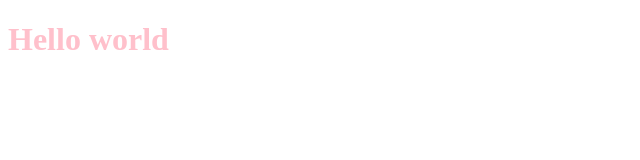
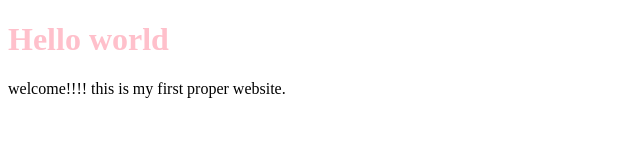
Before and after one commit to Jesse-Me/Git_test, a plain HTML site: page index.html in a window 1280 px wide. Shown: the whole page, without its empty margins (0-640 px from the left). Drawn offline with Linux system fonts and the light colour scheme.

Commit message:
second comit

```diff
--- a/index.html
+++ b/index.html
@@ -8,5 +8,7 @@
   </head>
   <body>
     <h1 class="index">Hello world</h1>
+
+    <p>welcome!!!! this is my first proper website.</p>
   </body>
 </html>
```
